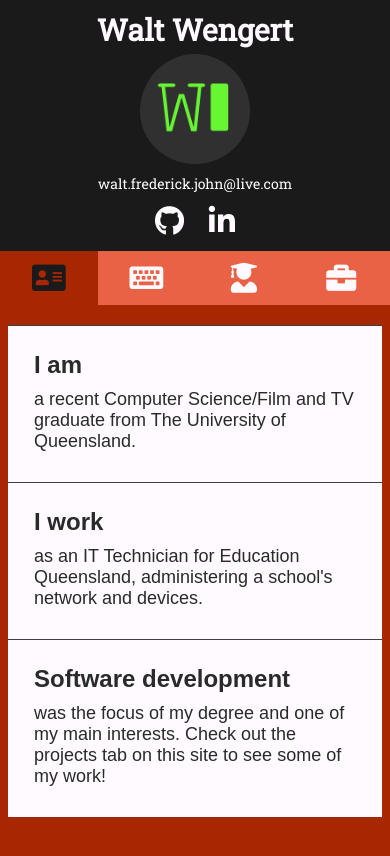
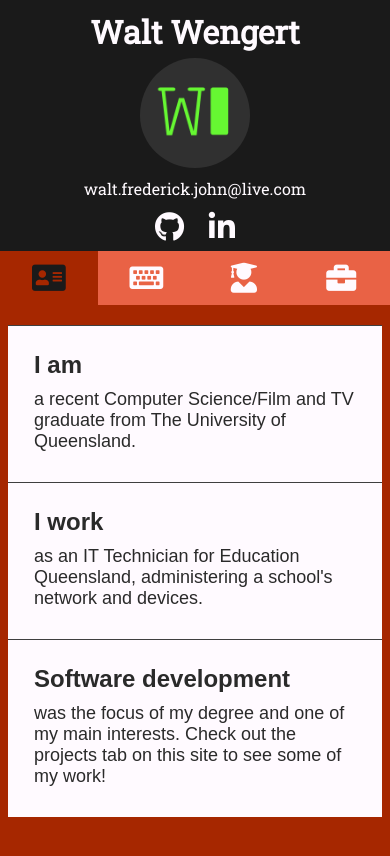
Before and after one commit to waltwengert/waltwengert.github.io, a plain HTML site: page index.html in a window 390 px wide. Drawn offline with Linux system fonts and the light colour scheme.

Commit message:
Minor tweak

```diff
--- a/style.css
+++ b/style.css
@@ -319,11 +319,11 @@ a {
   }
 
   #name {
-    font-size: 30px;
+    font-size: 32px;
   }
 
   #mail {
-    font-size: 14px;
+    font-size: 16px;
   }
 
   .section {
```
